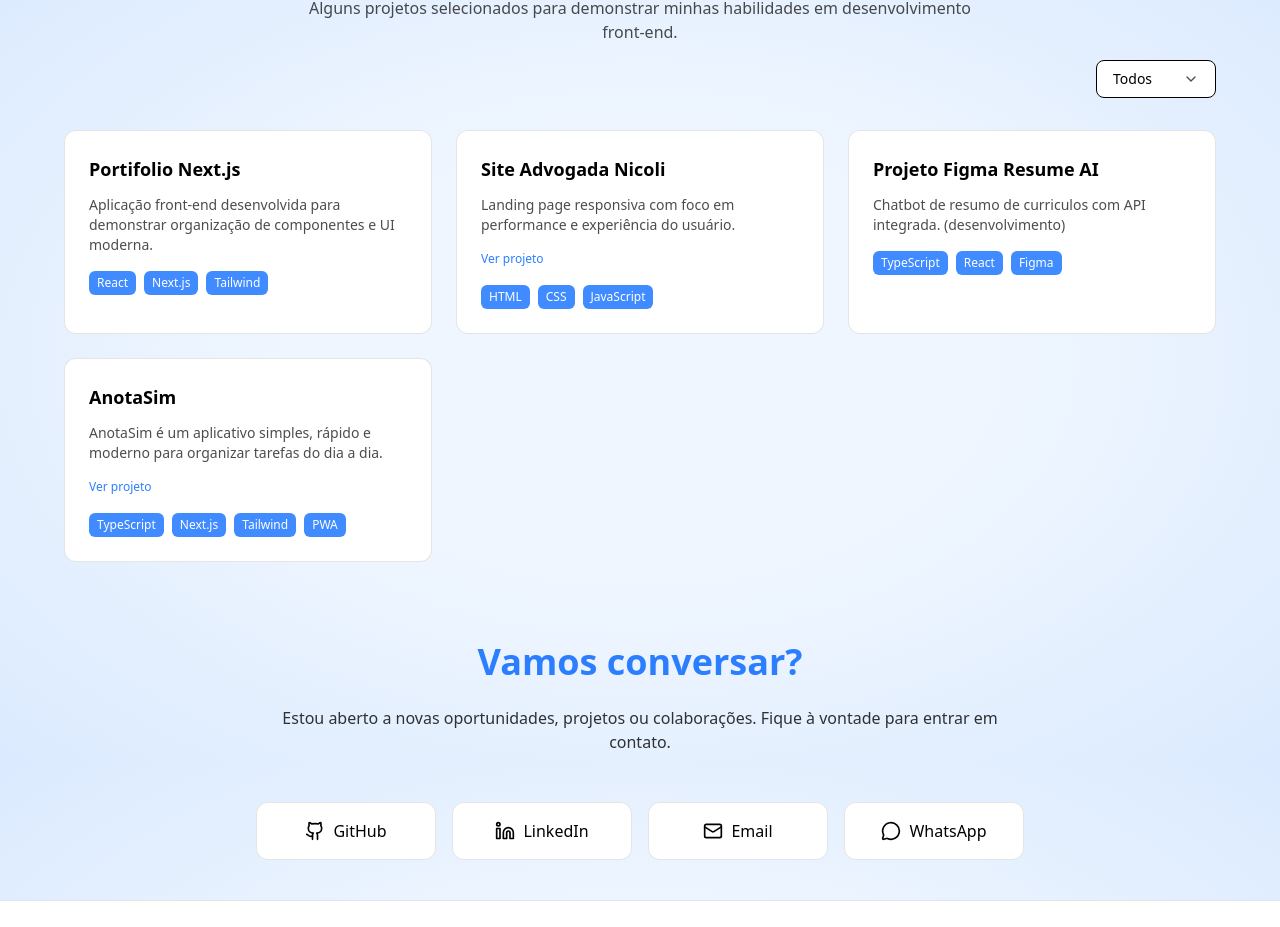
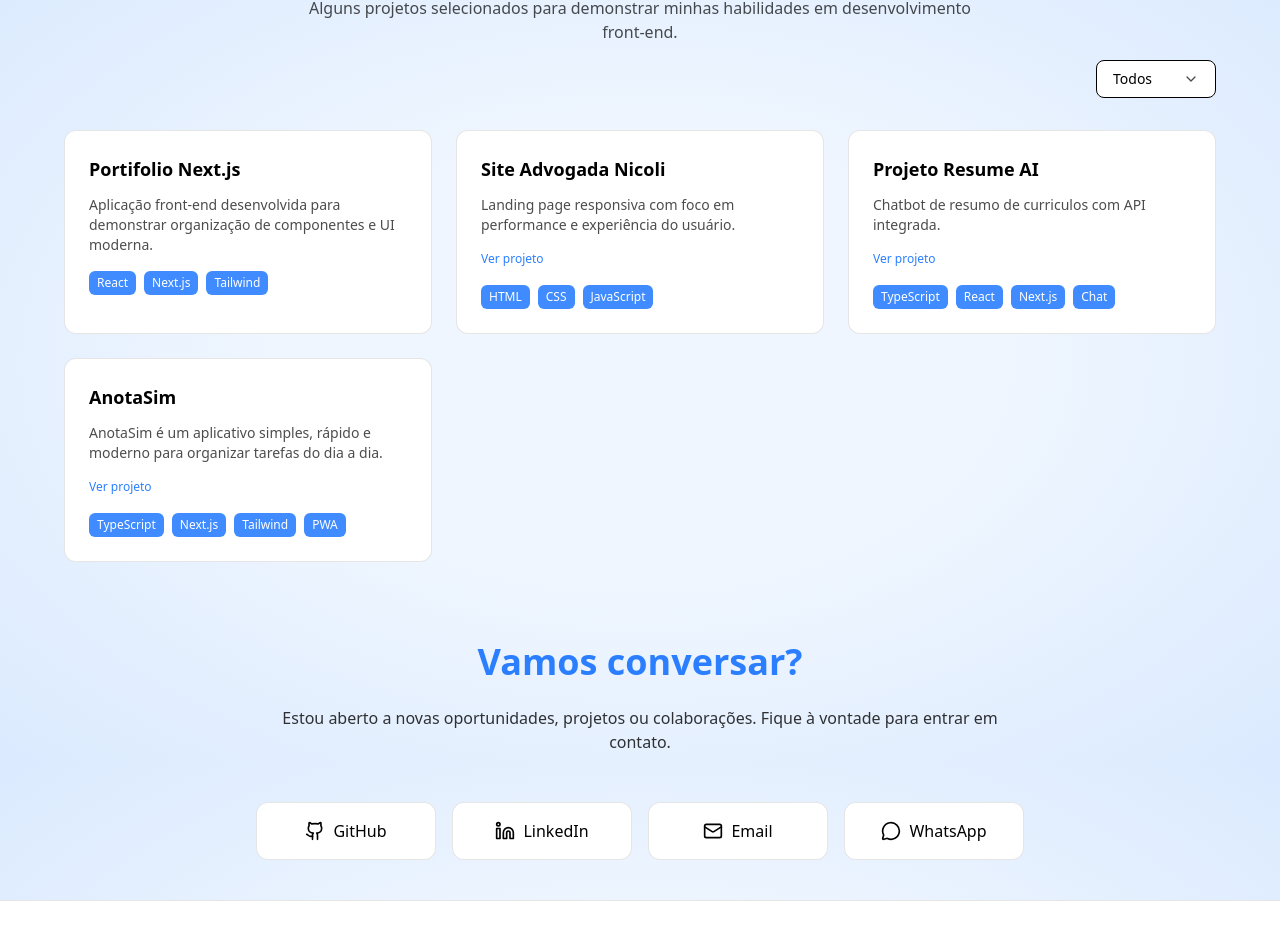
Before and after one commit to GabrielLeandroSilva/Portifolio-Next.js, a Next.js app: page / in a window 1280 px wide. Shown: the part 1638-2565 px from the top of the page. Built offline with nearby package versions, Linux system fonts and the light colour scheme.

Commit message:
Update projects.ts

```diff
--- a/src/data/projects.ts
+++ b/src/data/projects.ts
@@ -24,10 +24,11 @@
     },
     {
         id: 3,
-        title: "Projeto Figma Resume AI",
+        title: "Projeto Resume AI",
         description:
-            "Chatbot de resumo de curriculos com API integrada. (desenvolvimento)",
-        tags: ["TypeScript", "React", "Figma"],
+            "Chatbot de resumo de curriculos com API integrada.",
+        tags: ["TypeScript", "React", "Next.js", "Chat"],
+        url: "https://resume-ai-seven-flame.vercel.app/",
     },
     {
         id: 4,
```
